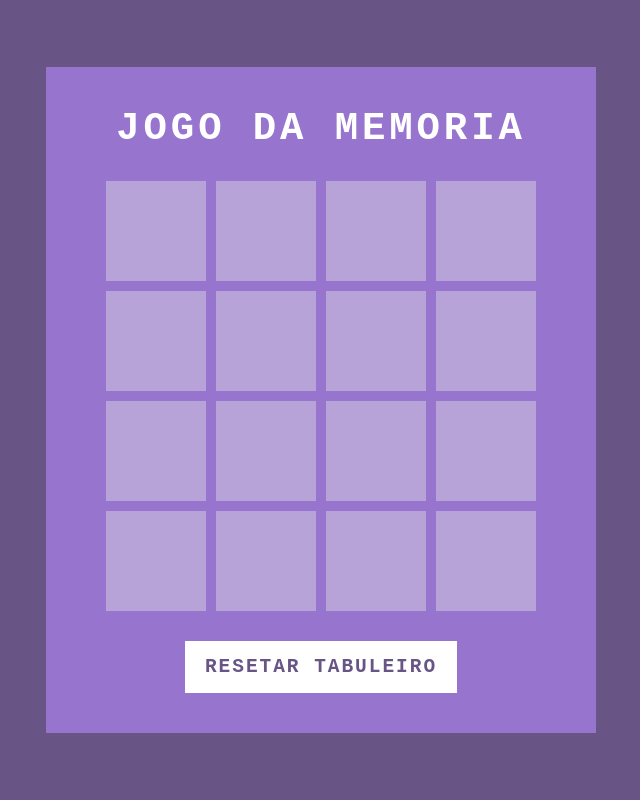
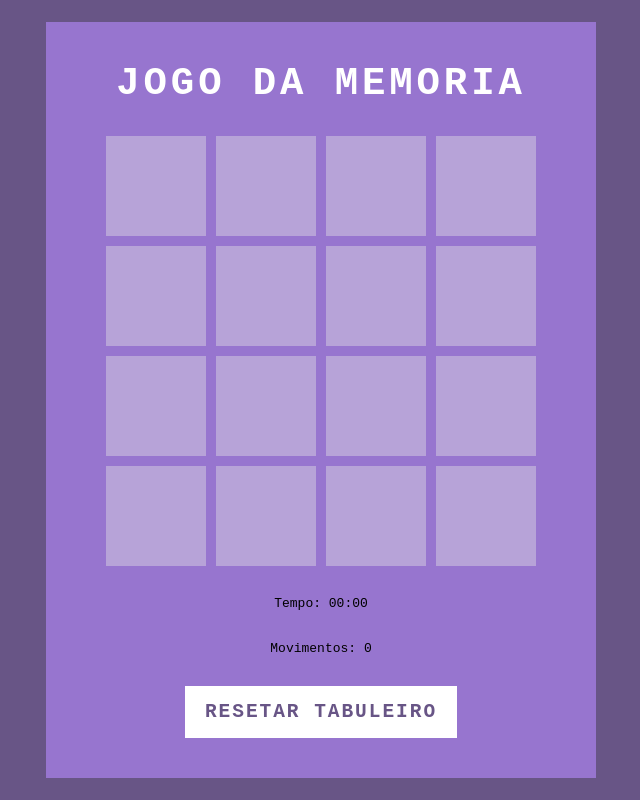
Before and after one commit to LuizFPS04/memory-game, a plain HTML site: page index.html in a window 1280 px wide. Shown: the whole page, without its empty margins (319-959 px from the left). Drawn offline with Linux system fonts and the light colour scheme.

Commit message:
Update index.html

```diff
--- a/index.html
+++ b/index.html
@@ -12,6 +12,8 @@
     <div class="container">
         <h2>Jogo da memoria</h2>
         <div class="jogo"></div>
+        <span class="timer">Tempo: 00:00</span>
+        <span class="movimento">Movimentos: 0</span>
         <button class="restart" onclick="window.location.reload();">Resetar Tabuleiro</button>
     </div>
 </body>
```
